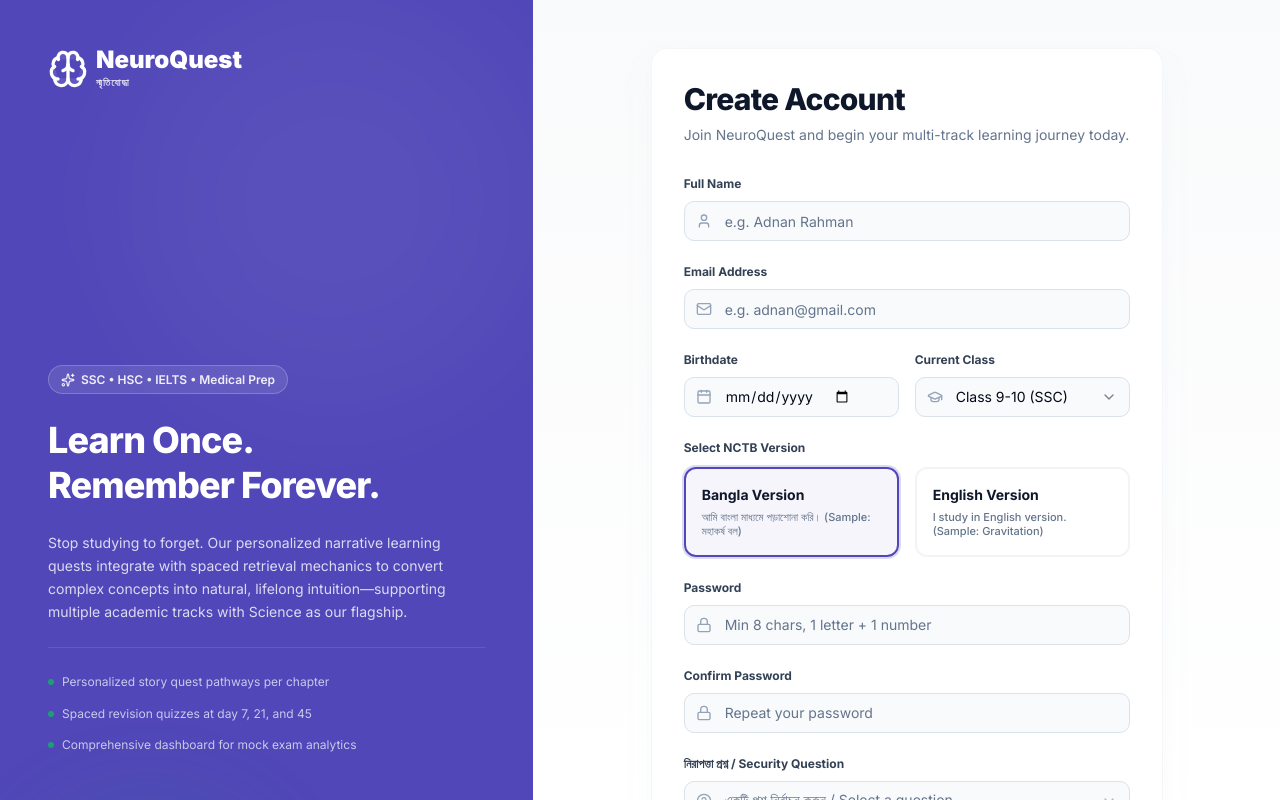
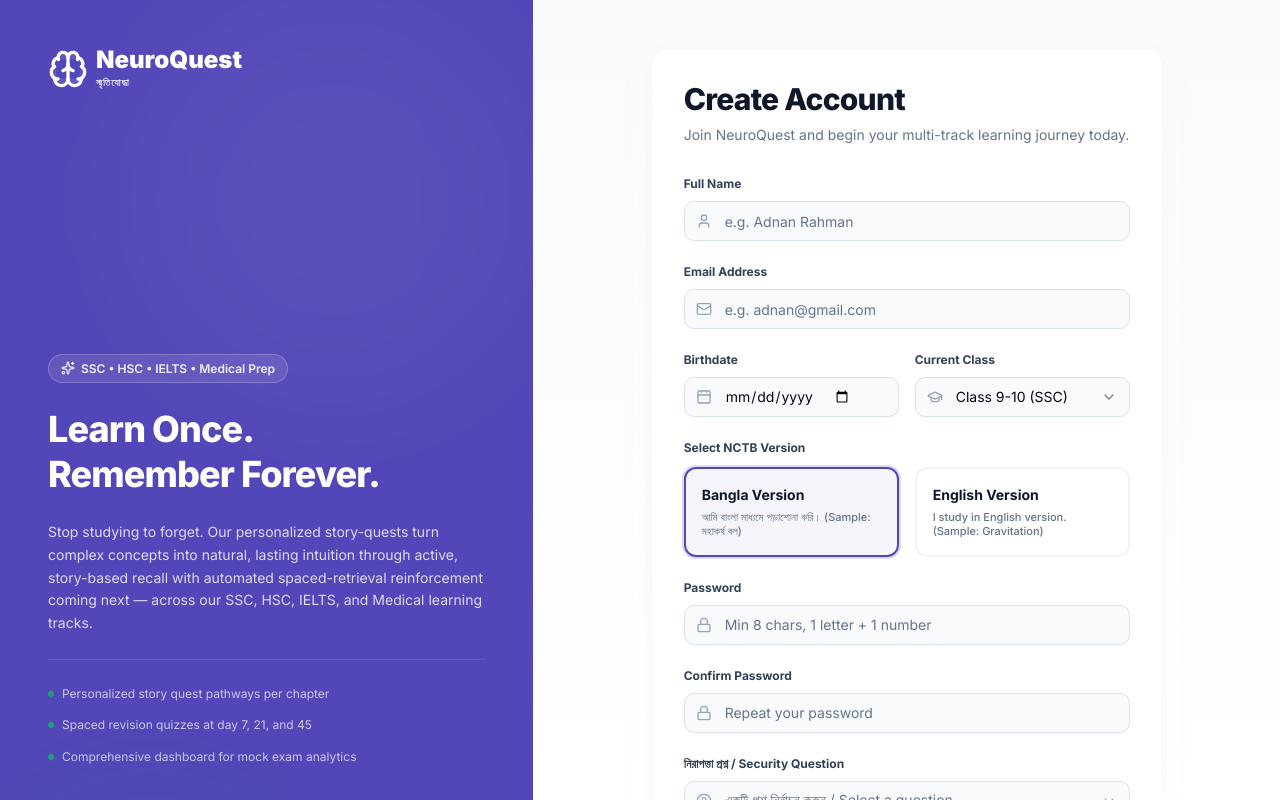
Before and after one commit to ShArafat58/NeuroQuest-Hackathon-Project, a Next.js app: page /signup in a window 1280 px wide. Shown: the top 800 px of the page. Built offline with nearby package versions, Linux system fonts and the light colour scheme.

Commit message:
Update retention copy and track list

```diff
--- a/app/(auth)/signup/page.tsx
+++ b/app/(auth)/signup/page.tsx
@@ -120,7 +120,7 @@ export default function SignupPage() {
             Remember Forever.
           </h2>
           <p className="text-white/80 text-sm leading-relaxed">
-            Stop studying to forget. Our personalized narrative learning quests integrate with spaced retrieval mechanics to convert complex concepts into natural, lifelong intuition—supporting multiple academic tracks with Science as our flagship.
+            Stop studying to forget. Our personalized story-quests turn complex concepts into natural, lasting intuition through active, story-based recall with automated spaced-retrieval reinforcement coming next — across our SSC, HSC, IELTS, and Medical learning tracks.
           </p>
 
           <div className="space-y-3 pt-6 border-t border-white/10 text-xs text-white/70">
```
